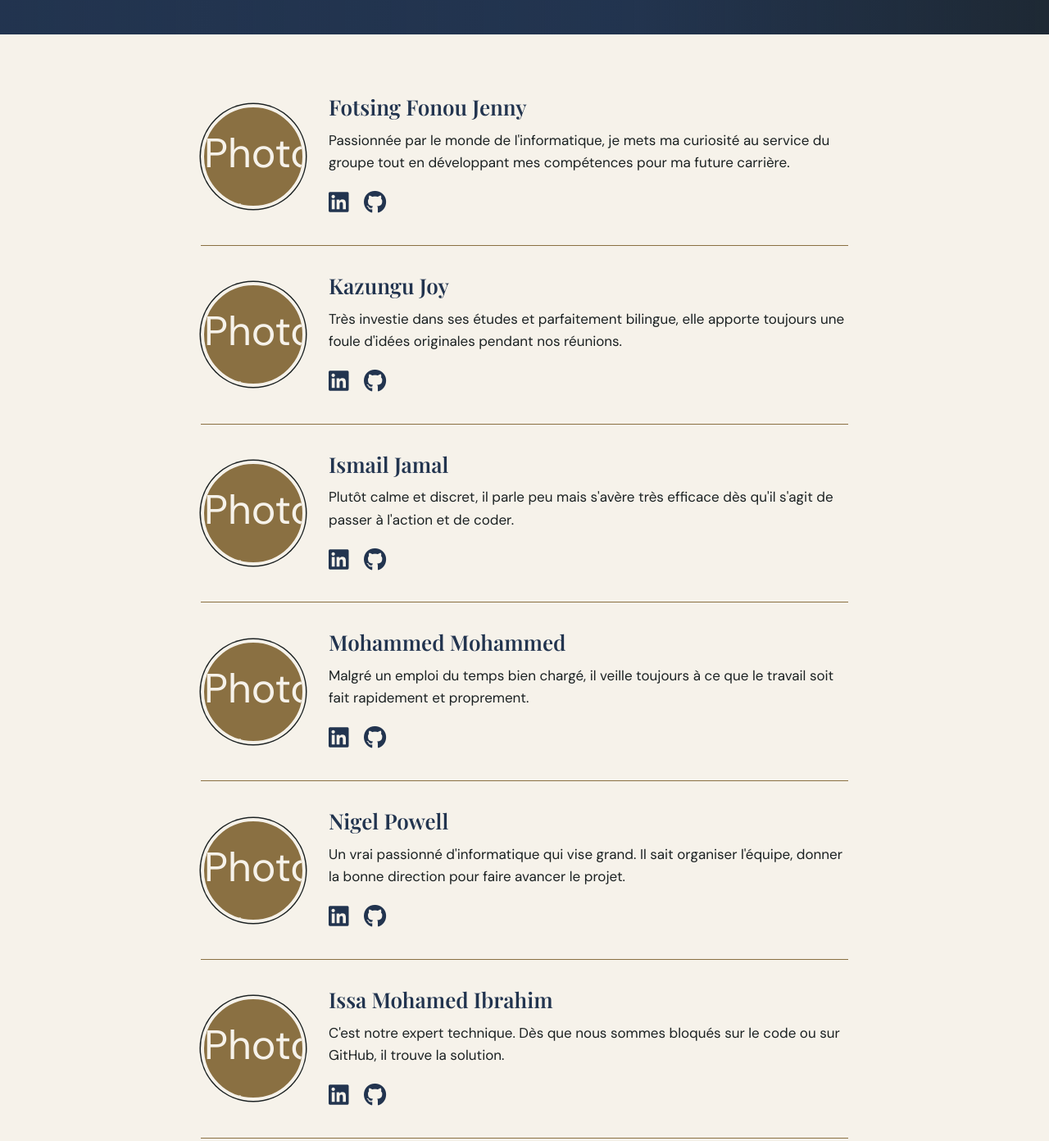
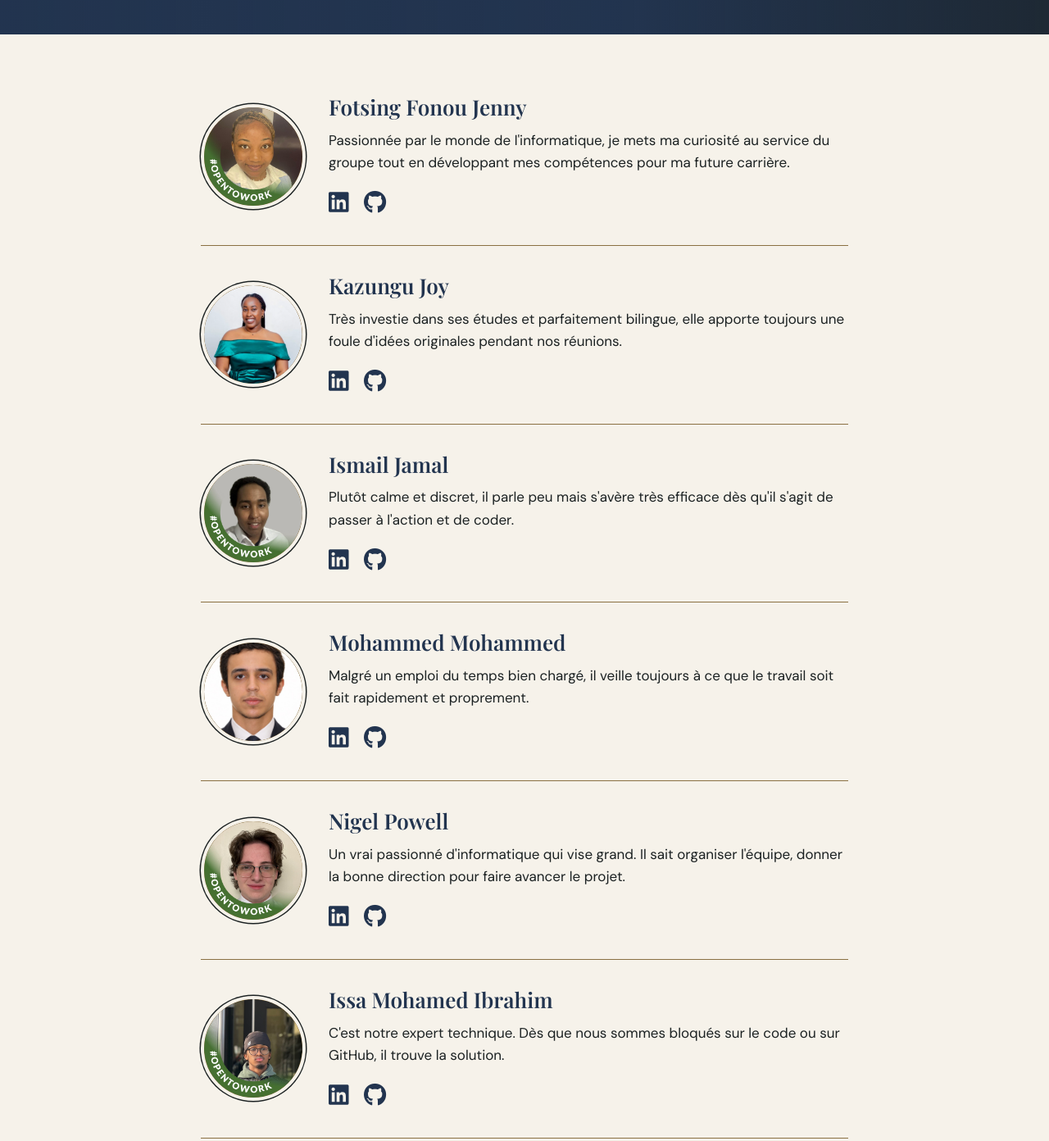
Before and after one commit to Alexendria-Book-Marketplace/Alexendria-Book-Marketplace, a plain HTML site: page team.html in a window 1280 px wide. Shown: the part 240-1632 px from the top of the page at 82% size. Drawn offline with nearby package versions, Linux system fonts and the light colour scheme.

Commit message:
Bugfix
Fixed how the profile pictures were accessed for the team page

```diff
--- a/team.html
+++ b/team.html
@@ -64,7 +64,7 @@
 
         <div class="member">
             <div class="sticker" style="background: #8A7042; color: #F6F2EA;">
-                <img src="profilePictures/jenny.jpg" alt="Photo of Jenny Fotsing Fonou">
+                <img src="jenny.jpg" alt="Photo of Jenny Fotsing Fonou">
             </div>
             <div class="info">
                 <h2>Fotsing Fonou Jenny</h2>
@@ -78,7 +78,7 @@
 
         <div class="member">
             <div class="sticker" style="background: #8A7042; color: #F6F2EA;">
-                <img src="profilePictures/joy.png" alt="Photo of Jenny Fotsing Fonou">
+                <img src="joy.png" alt="Photo of Jenny Fotsing Fonou">
             </div>
             <div class="info">
                 <h2>Kazungu Joy</h2>
@@ -92,7 +92,7 @@
 
         <div class="member">
             <div class="sticker" style="background: #8A7042; color: #F6F2EA;">
-                <img src="profilePictures/jamal.jpg" alt="Photo of Jenny Fotsing Fonou">
+                <img src="jamal.jpg" alt="Photo of Jenny Fotsing Fonou">
             </div>
             <div class="info">
                 <h2>Ismail Jamal</h2>
@@ -106,7 +106,7 @@
 
         <div class="member">
             <div class="sticker" style="background: #8A7042; color: #F6F2EA;">
-                <img src="profilePictures/mohammed.jpg" alt="Photo of Jenny Fotsing Fonou">
+                <img src="mohammed.jpg" alt="Photo of Jenny Fotsing Fonou">
             </div>
             <div class="info">
                 <h2>Mohammed Mohammed</h2>
@@ -120,7 +120,7 @@
 
         <div class="member">
             <div class="sticker" style="background: #8A7042; color: #F6F2EA;">
-                <img src="profilePictures/nigel.jpg" alt="Photo of Jenny Fotsing Fonou">
+                <img src="nigel.jpg" alt="Photo of Jenny Fotsing Fonou">
             </div>
             <div class="info">
                 <h2>Nigel Powell</h2>
@@ -134,7 +134,7 @@
 
         <div class="member">
             <div class="sticker" style="background: #8A7042; color: #F6F2EA;">
-                <img src="profilePictures/ibrahim.jpg" alt="Photo of Jenny Fotsing Fonou">
+                <img src="ibrahim.jpg" alt="Photo of Jenny Fotsing Fonou">
             </div>
             <div class="info">
                 <h2>Issa Mohamed Ibrahim</h2>
```
